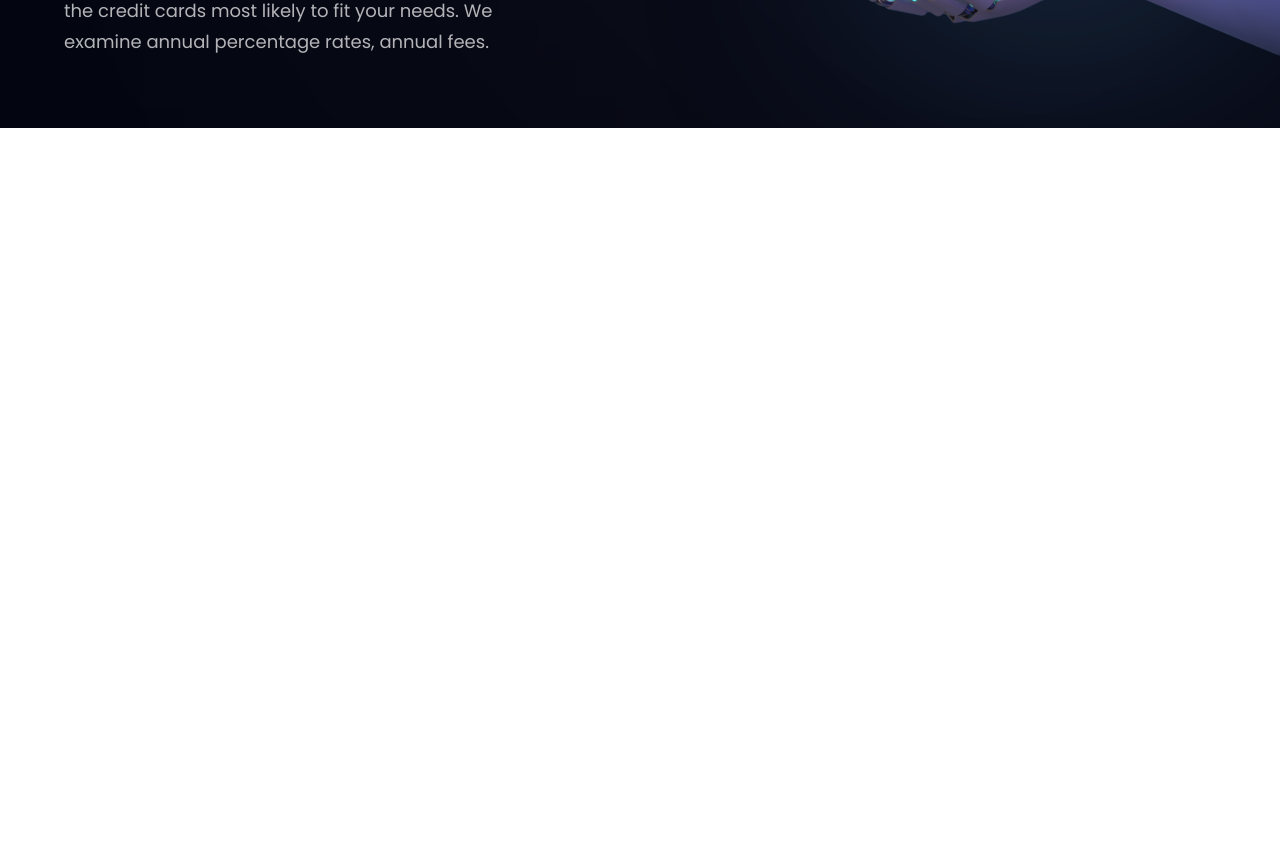
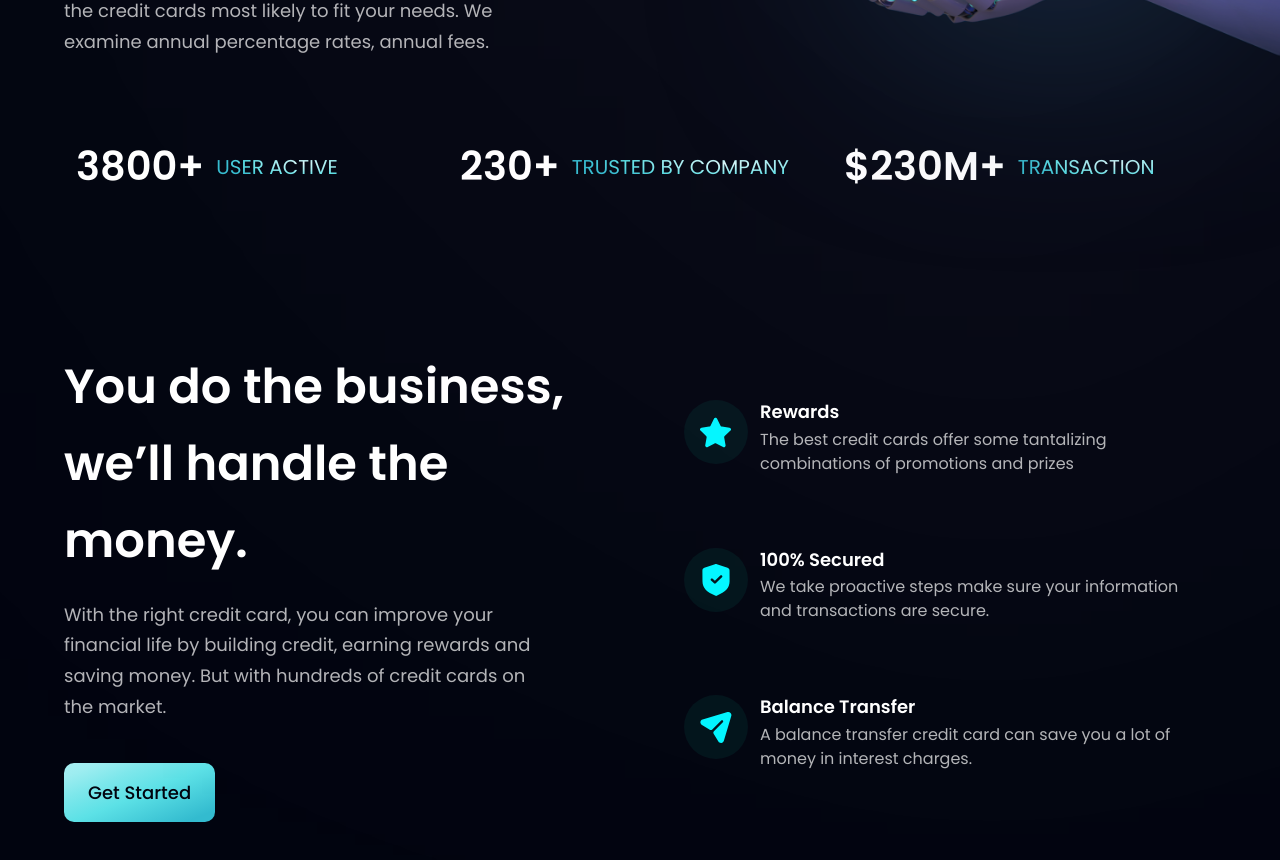
Before and after one commit to gregoryharris869/bank-app-react-tailwind, a React (Vite) app: page / in a window 1280 px wide. Shown: the part 660-1520 px from the top of the page. Before the commit the page ends 800 px from the top, so only its background shows below. Built offline with nearby package versions, Linux system fonts and the light colour scheme.

Commit message:
Finished Sats.jsx, Business.jsx,Button.jsx,FeatureCard

```diff
--- a/src/App.jsx
+++ b/src/App.jsx
@@ -1,5 +1,5 @@
 import styles from "./styles";
-import { Navbar, Hero } from "./components";
+import { Navbar, Hero, Stats, Business } from "./components";
 
 const App = () => (
   <div className="w-full overflow-hidden bg-primary">
@@ -17,9 +17,9 @@
 
     <div className={`bg-primary ${styles.paddingX} ${styles.flexCenter}`}>
       <div className={`${styles.boxWidth}`}>
-        {/* <Stats />
+        <Stats />
         <Business />
-        <Billing />
+        {/* <Billing />
         <CardDeal />
         <Testimonials />
         <Clients />
--- /dev/null
+++ b/src/components/Business.jsx
@@ -0,0 +1,52 @@
+import { features } from "../constants";
+import styles, { layout } from "../styles";
+import Button from "./Button";
+
+// eslint-disable-next-line react/prop-types
+const FeatureCard = ({ icon, title, content, index }) => (
+  <div
+    className={`flex flex-row p-6 rounded-[20px] ${
+      index !== features.length - 1 ? "mb-6" : "mb-0"
+    } feature-card`}
+  >
+    <div
+      className={`w-[64px] h-[64px] rounded-full ${styles.flexCenter} bg-dimBlue`}
+    >
+      <img src={icon} alt="star" className="w-[50%] h-[50%] object-contain" />
+    </div>
+    <div className="flex flex-col flex-1 ml-3">
+      <h4 className="font-poppins font-semibold text-white text-[18px] leading-[23.4px] mb-1">
+        {title}
+      </h4>
+      <p className="font-poppins font-normal text-dimWhite text-[16px] leading-[24px]">
+        {content}
+      </p>
+    </div>
+  </div>
+);
+
+const Business = () => (
+  <section id="features" className={layout.section}>
+    <div className={layout.sectionInfo}>
+      <h2 className={styles.heading2}>
+        You do the business, <br className="hidden sm:block" /> we’ll handle the
+        money.
+      </h2>
+      <p className={`${styles.paragraph} max-w-[470px] mt-5`}>
+        With the right credit card, you can improve your financial life by
+        building credit, earning rewards and saving money. But with hundreds of
+        credit cards on the market.
+      </p>
+
+      <Button styles={`mt-10`} />
+    </div>
+
+    <div className={`${layout.sectionImg} flex-col`}>
+      {features.map((feature, index) => (
+        <FeatureCard key={feature.id} {...feature} index={index} />
+      ))}
+    </div>
+  </section>
+);
+
+export default Business;
--- /dev/null
+++ b/src/components/Button.jsx
@@ -0,0 +1,12 @@
+const Button = () => {
+  return (
+    <button
+      type="button"
+      className={`mt-10 py-4 px-6 font-poppins font-medium text-[18px] text-primary bg-blue-gradient rounded-[10px] outline-none `}
+    >
+      Get Started
+    </button>
+  );
+};
+
+export default Button;
--- /dev/null
+++ b/src/components/Stats.jsx
@@ -0,0 +1,30 @@
+import { stats } from "../constants";
+import styles from "../styles";
+
+const Stats = () => {
+  return (
+    <section
+      className={`${styles.flexCenter}
+      flex-row
+      flex-wrap
+      sm:mb-20
+      mb-6`}
+    >
+      {stats.map((stat) => (
+        <div
+          key={stat.id}
+          className={`flex-1 flex justify-start items-center flex-row m-3`}
+        >
+          <h4 className="font-poppins font-semibold xs:text-[40px] text-[30px] xs:leading-[53px] leading-[43px] text-white">
+            {stat.value}
+          </h4>
+          <p className="font-poppins font-normal xs:text-[20px] text-[15px] xs:leading-[26px] leading-[21px] text-gradient uppercase ml-3">
+            {stat.title}
+          </p>
+        </div>
+      ))}
+    </section>
+  );
+};
+
+export default Stats;
```
Also changed, not shown: src/components/index.js (+4 -4 lines).
